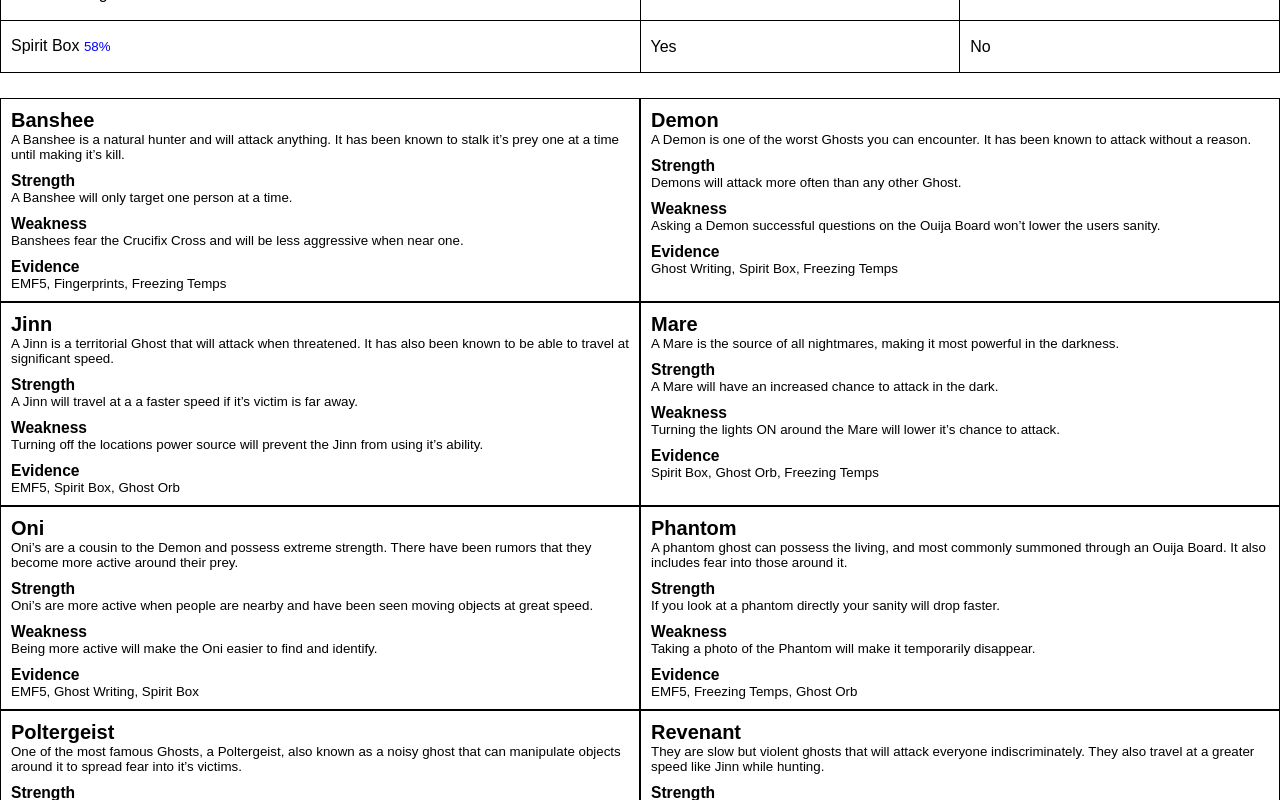
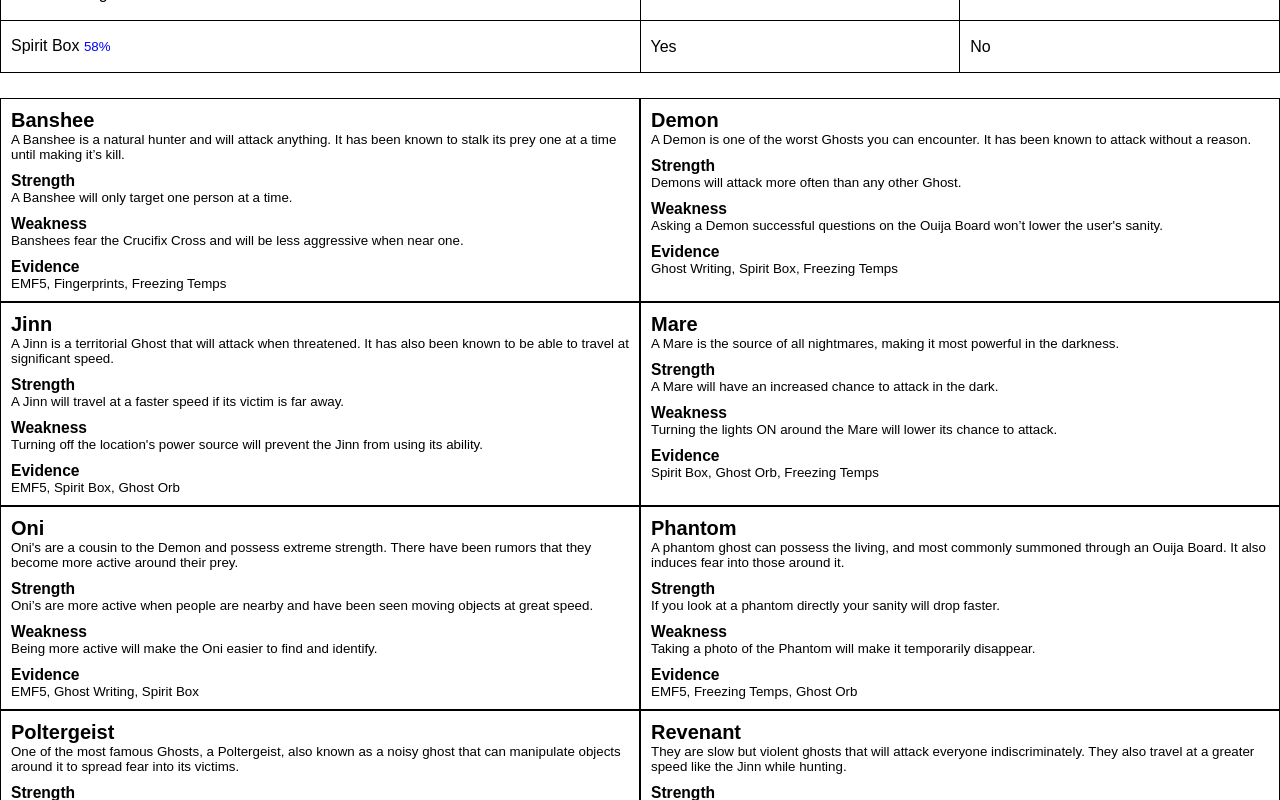
Before and after one commit to bejbej/ghost-journal, a plain HTML site: page index.html in a window 1280 px wide. Shown: the part 240-1040 px from the top of the page. Drawn offline with Linux system fonts and the light colour scheme.

Commit message:
Fix spelling mistakes.

```diff
--- a/index.html
+++ b/index.html
@@ -41,7 +41,7 @@
     <div class=cards>
         <div class=card>
             <h2>Banshee</h2>
-            <p>A Banshee is a natural hunter and will attack anything. It has been known to stalk it’s prey one at a time until making it’s kill.</p>
+            <p>A Banshee is a natural hunter and will attack anything. It has been known to stalk its prey one at a time until making it’s kill.</p>
             <h3>Strength</h3>
             <p>A Banshee will only target one person at a time.</p>
             <h3>Weakness</h3>
@@ -59,7 +59,7 @@
             <h3>Strength</h3>
             <p>Demons will attack more often than any other Ghost.</p>
             <h3>Weakness</h3>
-            <p>Asking a Demon successful questions on the Ouija Board won’t lower the users sanity.</p>
+            <p>Asking a Demon successful questions on the Ouija Board won’t lower the user's sanity.</p>
             <h3>Evidence</h3>
             <p class=evidence>
                 <span class=ghost-writing>Ghost Writing,</span>
@@ -71,9 +71,9 @@
             <h2>Jinn</h2>
             <p>A Jinn is a territorial Ghost that will attack when threatened. It has also been known to be able to travel at significant speed.</p>
             <h3>Strength</h3>
-            <p>A Jinn will travel at a a faster speed if it’s victim is far away.</p>
+            <p>A Jinn will travel at a faster speed if its victim is far away.</p>
             <h3>Weakness</h3>
-            <p>Turning off the locations power source will prevent the Jinn from using it’s ability.</p>
+            <p>Turning off the location's power source will prevent the Jinn from using its ability.</p>
             <h3>Evidence</h3>
             <p class=evidence>
                 <span class=emf5>EMF5,</span>
@@ -87,7 +87,7 @@
             <h3>Strength</h3>
             <p>A Mare will have an increased chance to attack in the dark.</p>
             <h3>Weakness</h3>
-            <p>Turning the lights ON around the Mare will lower it’s chance to attack.</p>
+            <p>Turning the lights ON around the Mare will lower its chance to attack.</p>
             <h3>Evidence</h3>
             <p class=evidence>
                 <span class=spirit-box>Spirit Box,</span>
@@ -97,7 +97,7 @@
         </div>
         <div class=card>
             <h2>Oni</h2>
-            <p>Oni’s are a cousin to the Demon and possess extreme strength. There have been rumors that they become more active around their prey.</p>
+            <p>Oni's are a cousin to the Demon and possess extreme strength. There have been rumors that they become more active around their prey.</p>
             <h3>Strength</h3>
             <p>Oni’s are more active when people are nearby and have been seen moving objects at great speed.</p>
             <h3>Weakness</h3>
@@ -111,7 +111,7 @@
         </div>
         <div class=card>
             <h2>Phantom</h2>
-            <p>A phantom ghost can possess the living, and most commonly summoned through an Ouija Board. It also includes fear into those around it.</p>
+            <p>A phantom ghost can possess the living, and most commonly summoned through an Ouija Board. It also induces fear into those around it.</p>
             <h3>Strength</h3>
             <p>If you look at a phantom directly your sanity will drop faster.</p>
             <h3>Weakness</h3>
@@ -125,7 +125,7 @@
         </div>
         <div class=card>
             <h2>Poltergeist</h2>
-            <p>One of the most famous Ghosts, a Poltergeist, also known as a noisy ghost that can manipulate objects around it to spread fear into it’s victims.</p>
+            <p>One of the most famous Ghosts, a Poltergeist, also known as a noisy ghost that can manipulate objects around it to spread fear into its victims.</p>
             <h3>Strength</h3>
             <p>A Poltergeist can throw huge amounts of objects at once.</p>
             <h3>Weakness</h3>
@@ -139,7 +139,7 @@
         </div>
         <div class=card>
             <h2>Revenant</h2>
-            <p>They are slow but violent ghosts that will attack everyone indiscriminately. They also travel at a greater speed like Jinn while hunting.</p>
+            <p>They are slow but violent ghosts that will attack everyone indiscriminately. They also travel at a greater speed like the Jinn while hunting.</p>
             <h3>Strength</h3>
             <p>Travels faster while hunting.</p>
             <h3>Weakness</h3>
```
